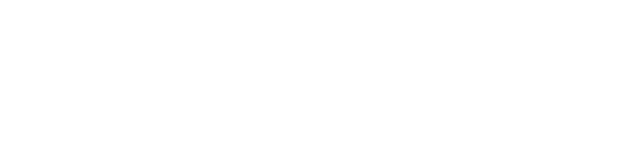
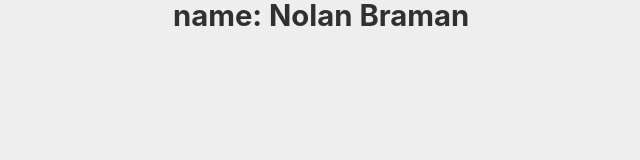
Before and after one commit to eathren/professional_site, a Gatsby site: page /resume in a window 1280 px wide. Before the commit this address had no page. Shown: the whole page, without its empty margins (11-651 px from the left). Built offline with nearby package versions, Linux system fonts and the light colour scheme; Gatsby itself is replaced by a stand-in of ours; some packages are replaced by stand-ins of ours.

Commit message:
projects map, images fight

```diff
--- a/gatsby-config.js
+++ b/gatsby-config.js
@@ -1,11 +1,11 @@
 module.exports = {
   siteMetadata: {
     title: `Nolan Braman`,
-    description: `Software Engineer in the Greater Boston Area.`,
+    description: `Software Engineer in Boston, mA.`,
     siteUrl: `https://www.nolanbraman.com`,
     author: {
       name: `Nolan Braman`,
-      summary: `building better software in Boston, MA.`,
+      summary: `Building better software in Boston, MA `,
     },
     social: {
       twitter: `eathren`,
--- a/src/components/Layout/index.js
+++ b/src/components/Layout/index.js
@@ -12,8 +12,10 @@ import { useStaticQuery, graphql } from "gatsby"
 import Header from "../Header"
 import "./layout.css"
 import "../../styles/main.scss"
-
+import theme from "../../themes/theme-light"
+import { ThemeProvider } from "@material-ui/core/styles"
 import Container from "@material-ui/core/Container"
+import Grid from "@material-ui/core/Grid"
 
 const Layout = ({ children }) => {
   const data = useStaticQuery(graphql`
@@ -28,11 +30,12 @@ const Layout = ({ children }) => {
 
   return (
     <>
-      {/* <Header siteTitle={data.site.siteMetadata?.title || `Nolan Braman`} /> */}
-      <Container maxWidth="lg">
-        <main>{children}</main>
-      </Container>
-      {/* <footer
+      <ThemeProvider theme={theme}>
+        {/* <Header siteTitle={data.site.siteMetadata?.title || `Nolan Braman`} /> */}
+        <Container maxWidth="md">
+          <main>{children}</main>
+        </Container>
+        {/* <footer
           style={{
             marginTop: `2rem`,
           }}
@@ -41,6 +44,7 @@ const Layout = ({ children }) => {
           {` `}
           <a href="https://www.gatsbyjs.com">Gatsby</a>
         </footer> */}
+      </ThemeProvider>
     </>
   )
 }
--- /dev/null
+++ b/src/components/ProjectsBar/styles.scss
@@ -0,0 +1,13 @@
+.projects-card {
+}
+
+.project-container {
+  min-height: 200px;
+  margin: 20px;
+  padding: 20px;
+}
+
+.project-image {
+  min-height: 200px;
+  min-width: 200px;
+}
--- a/src/pages/404.js
+++ b/src/pages/404.js
@@ -8,7 +8,7 @@ const NotFoundPage = () => (
   <Layout>
     <SEO title="404: Not found" />
     <h1>404: Not Found</h1>
-    <p>You just hit a route that doesn&#39;t exist... the sadness.</p>
+    <p>You just hit a route that doesn&#39;t exist.</p>
   </Layout>
 )
 
--- /dev/null
+++ b/src/pages/resume.js
@@ -0,0 +1,144 @@
+import * as React from "react"
+import { Link } from "gatsby"
+
+import Layout from "../components/Layout"
+
+import SEO from "../components/seo"
+
+const ResumePage = () => {
+  const data = {
+    selectedTemplate: 8,
+    headings: {
+      projects: "Projects",
+      education: "Education",
+      work: "Work Experience",
+      skills: "Technical Skills",
+    },
+    basics: {
+      name: "Nolan Braman",
+      location: {
+        address: "Boston, MA",
+      },
+      github: "https://github.com/eathren",
+      linkedin: "https://www.linkedin.com/in/nolanbraman/",
+    },
+    education: [
+      {
+        location: "Boston, MA",
+        area: "Computer Science",
+        studyType: "MS",
+        startDate: "Jan 2021",
+        endDate: " May 2023",
+        gpa: "4.0",
+        institution: "Northeastern University",
+      },
+      {
+        institution: "University of Idaho",
+        location: "Moscow, ID",
+        studyType: "BS",
+        area: "Chemistry",
+        gpa: "2.80",
+        startDate: "Aug 2011",
+        endDate: "May 2016",
+      },
+    ],
+    work: [
+      {
+        company: "OpenAnesthesia, LLC",
+        startDate: "Dec 2018",
+        endDate: "Jun 2020",
+        highlights: [
+          "Designed, built, and maintained client-facing software. ",
+          "Developed a chat application that utilized Zoom's REST API using React, Node.js, Express, and Auth0.",
+          "Created a cutting-edge gatsby.js/graphql driven experience from a legacy WP dictionary-like site, cutting load times from 30+ seconds to under 2.5 seconds for over 6000 items",
+          "Built over a half-dozen WebApps, from implementing design to CI/CD best practices with multiple development and production environments.",
+          "Worked with a team to create IARS360, a subscription-based system for CME content for anesthesiology-related articles for hospitals and doctors. ",
+          "Took Adobe XD mockups and built a functional Program Director system, designed for doctors to assign problem sets and check on students in their systems. ",
+          "Extended and maintained legacy systems and software.",
+        ],
+        position: "Software Engineer ",
+        location: "Burlingame, CA (Remote)",
+      },
+      {
+        highlights: [
+          "Captain of a small crew and continuously expanding operation in Bristol Bay, Alaska",
+          "Contract negotiation and quality control review of sockeye salmon harvest",
+        ],
+        company: "Team Revolution Fisheries",
+        position: "Owner / Operator",
+        location: "Bristol Bay, Alaska",
+        startDate: "Aug 2011",
+        endDate: "June 2019",
+      },
+    ],
+    skills: [
+      {
+        name: "Languages:",
+        keywords: [
+          "Python",
+          "JavaScript/HTML/CSS",
+          "Sass",
+          "Rust",
+          "Bash",
+          "PostgresQL",
+          "Rust",
+        ],
+      },
+      {
+        keywords: ["React.js", "Gatsby.js", "Django ", "Node"],
+        name: "Frameworks and Libraries",
+      },
+      {
+        keywords: [
+          "Git",
+          "Linux",
+          "AWS(Lambda)",
+          "Zenhub",
+          "Slack ",
+          "Agile",
+          "CI / CD",
+        ],
+        name: "Tools:",
+      },
+    ],
+    projects: [
+      {
+        name: "Solists",
+        url: "solists.com",
+        keywords: ["Django", "Python", "Heroku", "Sendgrid"],
+        description:
+          "An online job board aggregator and promotional system for companies and clients.",
+      },
+      {
+        keywords: ["React.js", "JavaScript", "Sass / CSS3", "Netlify"],
+        name: "SortPath",
+        description:
+          "A visual, interactable tool for algorithms sorting methods as well as a maze-drawing and solving system for path of least resistance. ",
+        url: "sortpath.dev",
+      },
+    ],
+    sections: [
+      "templates",
+      "profile",
+      "education",
+      "work",
+      "skills",
+      "projects",
+      "awards",
+    ],
+  }
+
+  return (
+    <Layout>
+      <SEO title="Nolan Braman | Resume | About" />
+      <h2>name: {data.basics.name}</h2>
+      {/* <h2>skills:{data.skills}</h2> */}
+      {data.skills.map(d => {})}
+
+      {/* <p>{data.basics.name}</p> */}
+      {/* <Link to="/">Go back to the homepage</Link> */}
+    </Layout>
+  )
+}
+
+export default ResumePage
--- a/src/pages/using-typescript.tsx
+++ /dev/null
@@ -1,50 +0,0 @@
-// If you don't want to use TypeScript you can delete this file!
-import * as React from "react"
-import { PageProps, Link, graphql } from "gatsby"
-
-import Layout from "../components/Layout"
-import SEO from "../components/seo"
-
-type DataProps = {
-  site: {
-    buildTime: string
-  }
-}
-
-const UsingTypescript: React.FC<PageProps<DataProps>> = ({ data, path }) => (
-  <Layout>
-    <SEO title="Using TypeScript" />
-    <h1>Gatsby supports TypeScript by default!</h1>
-    <p>
-      This means that you can create and write <em>.ts/.tsx</em> files for your
-      pages, components etc. Please note that the <em>gatsby-*.js</em> files
-      (like gatsby-node.js) currently don't support TypeScript yet.
-    </p>
-    <p>
-      For type checking you'll want to install <em>typescript</em> via npm and
-      run <em>tsc --init</em> to create a <em>.tsconfig</em> file.
-    </p>
-    <p>
-      You're currently on the page "{path}" which was built on{" "}
-      {data.site.buildTime}.
-    </p>
-    <p>
-      To learn more, head over to our{" "}
-      <a href="https://www.gatsbyjs.com/docs/typescript/">
-        documentation about TypeScript
-      </a>
-      .
-    </p>
-    <Link to="/">Go back to the homepage</Link>
-  </Layout>
-)
-
-export default UsingTypescript
-
-export const query = graphql`
-  {
-    site {
-      buildTime(formatString: "YYYY-MM-DD hh:mm a z")
-    }
-  }
-`
--- a/src/styles/main.scss
+++ b/src/styles/main.scss
@@ -1,3 +1,10 @@
 body {
   background-color: #eeeeee;
 }
+
+.bio-avatar {
+  margin-right: var(--spacing-4);
+  margin-bottom: var(--spacing-0);
+  min-width: 50px;
+  border-radius: 100%;
+}
```
Also changed, not shown: src/components/Bio/index.js (added, +60 -0 lines), src/components/ProjectsBar/index.js (added, +77 -0 lines), src/pages/index.js (+7 -17 lines), src/images/profile-pic.png (added), src/images/sortpath.png (added), 2 other files.
